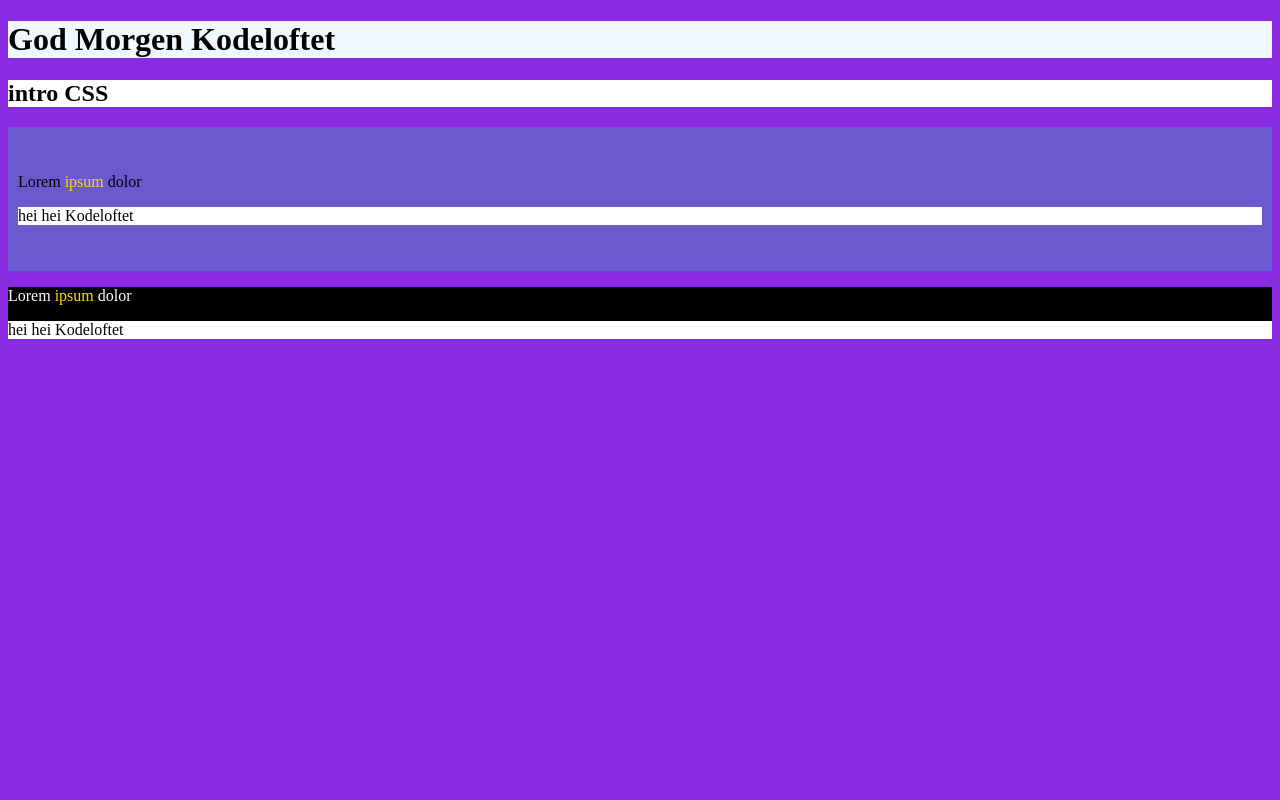
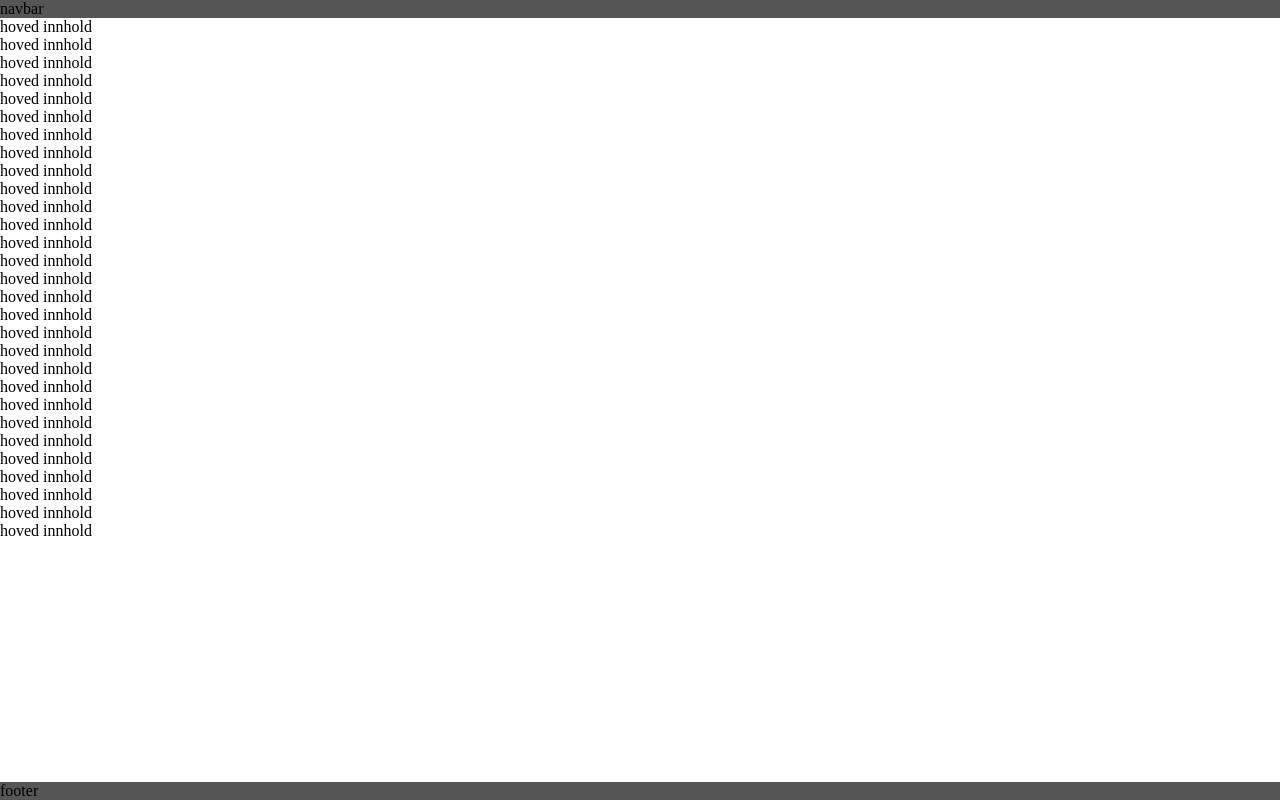
Before and after one commit to BLKSONOX/kodeloftet8-css, a website: page index.html in a window 1280 px wide. Drawn offline with Linux system fonts and the light colour scheme.

Commit message:
setup layout of page

```diff
--- a/index.html
+++ b/index.html
@@ -7,26 +7,42 @@
     <title>Intro CSS</title>
    <link rel="stylesheet" href="styles.css">
   <body>
-    <h1>God Morgen Kodeloftet</h1>
-    <h2 class="background-color-white">intro CSS</h2>
-    <section id="welcome-section">
-      <p>
-        Lorem <span> ipsum </span> dolor
-      </p>
-
-      <p class="background-color-white">
-        hei hei Kodeloftet
-      </p>
-    </section>
-
-    <section id="project-section">
-      <p>
-        Lorem <span> ipsum </span> dolor
-      </p>
-
-      <p class="background-color-white">
-        hei hei Kodeloftet
-      </p>
-    </section>
+    <header id="navbar">
+        <p>navbar</p>
+    </header>
+    <main id="main">
+      <p>hoved innhold</p>
+      <p>hoved innhold</p>
+      <p>hoved innhold</p>
+      <p>hoved innhold</p>
+      <p>hoved innhold</p>
+      <p>hoved innhold</p>
+      <p>hoved innhold</p>
+      <p>hoved innhold</p>
+      <p>hoved innhold</p>
+      <p>hoved innhold</p>
+      <p>hoved innhold</p>
+      <p>hoved innhold</p>
+      <p>hoved innhold</p>
+      <p>hoved innhold</p>
+      <p>hoved innhold</p>
+      <p>hoved innhold</p>
+      <p>hoved innhold</p>
+      <p>hoved innhold</p>
+      <p>hoved innhold</p>
+      <p>hoved innhold</p>
+      <p>hoved innhold</p>
+      <p>hoved innhold</p>
+      <p>hoved innhold</p>
+      <p>hoved innhold</p>
+      <p>hoved innhold</p>
+      <p>hoved innhold</p>
+      <p>hoved innhold</p>
+      <p>hoved innhold</p>
+      <p>hoved innhold</p>
+    </main>
+    <footer id="footer">
+      <p>footer</p
+    </footer>
   </body>
 </html>
--- a/styles.css
+++ b/styles.css
@@ -1,35 +1,29 @@
-body {
-    background-color: blueviolet;
-  }
-
-h1{
-    background-color:aliceblue;
-  }
-
-h2{
-    background-color: chocolate;
-  }
-
-span{
-    color:gold;
-  }
-
-  .background-color-white {
-    background-color: white;
-  }
-
-#welcome-section{
-    background-color: slateblue;
-    padding-top: 30px;
-    padding-bottom: 30px;
-    padding-left: 10px;
-    padding-right: 10px;
+/*
+    overskriv default styling
+    (normalize css, reset css)
+*/
+* {
+    margin: 0px;
 }
 
-#project-section{
-    background-color: black;
-    color: white;
+/*
+    Layout struct
+*/
+
+body{
+    height: 100vh; /* vh = view height */
+    display: flex;
+    flex-direction: column;
 }
-#project-section p.background-color-white{
-    color: black;
+
+#navbar{
+    background-color: rgb(86, 86, 86);
 }
+
+#main{
+    flex-grow: 1;
+}
+
+#footer{
+    background-color: rgb(86, 86, 86);
+}
```
